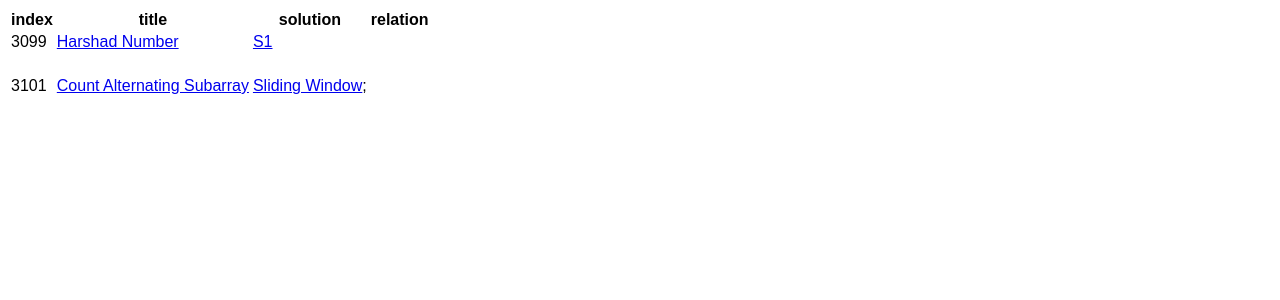
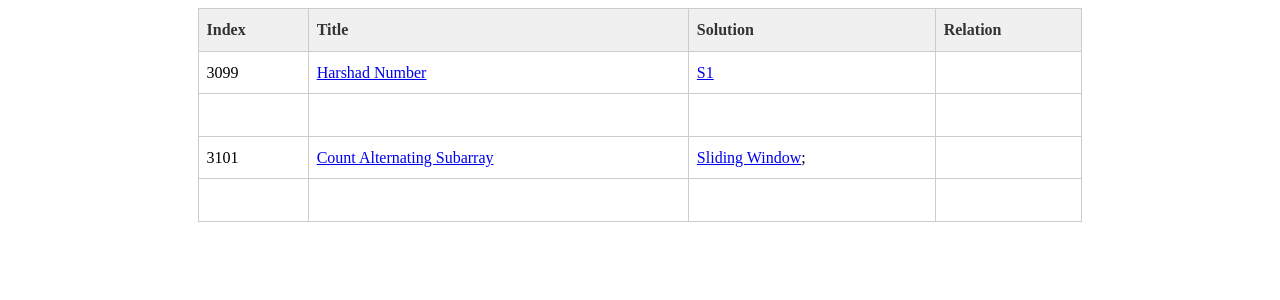
Before and after one commit to Dean-98543/dean-98543.github.io, a Jekyll site: the page built from docs/markdown/leetcode.md, in a window 1280 px wide. Shown: the top 300 px of the page. Built offline with Jekyll 4.4.1, drawn with Linux system fonts in a browser that asks for light colours.

Commit message:
Add Markdown CSS.

```diff
--- a/docs/_layouts/markdown.html
+++ b/docs/_layouts/markdown.html
@@ -4,12 +4,15 @@
   <meta charset="UTF-8">
   <meta name="viewport" content="width=device-width, initial-scale=1.0">
   <title>{{ page.title }}</title>
-  <link rel="stylesheet" href="../styles.css">
+  <link rel="stylesheet" href="../assets/leetcode_markdown.css">
 <!--  <script src="https://cdnjs.cloudflare.com/ajax/libs/mathjax/3.1.2/es5/tex-mml-chtml.min.js" crossorigin="anonymous"></script>-->
   <script src="https://polyfill.io/v3/polyfill.min.js?features=es6"></script>
   <script id="MathJax-script" async src="https://cdn.jsdelivr.net/npm/mathjax@3/es5/tex-mml-chtml.js"></script>
 </head>
 <body>
-  {{ content }}
+<!--  {{ content }}-->
+  <div class="markdown-body">
+    {{ content }}
+  </div>
 </body>
 </html>
--- /dev/null
+++ b/docs/assets/leetcode_markdown.css
@@ -0,0 +1,32 @@
+
+/* markdown.css */
+.markdown-body {
+  font-family: 'Times New Roman', sans-serif; /* 设置字体为'Times New Roman'，如果该字体不可用，则使用系统默认的无衬线字体 */
+  line-height: 1.6; /* 设置行高为1.6倍，默认行高通常是字体大小的1.2倍，这里增加行高以改善阅读体验 */
+}
+
+.markdown-body table {
+  width: 70%; /* 设置表格宽度占据父容器的100% */
+  margin-left: auto; /* 左边距设置为自动，与右边距结合用于使表格水平居中 */
+  margin-right: auto; /* 右边距设置为自动 */
+  border-collapse: collapse; /* 表格的边框会合并为一个单一的边框，而不是每个单元格有单独的边框 */
+}
+
+/*下面这样的写法是一种选择器组合用法，它允许您为多个选择器指定相同的样式规则，以避免重复编写相同的样式代码。*/
+.markdown-body table th,  /*Table Header*/
+.markdown-body table td   /*Table Data*/
+{
+  border: 1px solid #ccc; /* 设置表头和单元格的边框为1像素的灰色实线 */
+  padding: 8px; /* 在单元格内容与边框之间设置8像素的填充，增加可读性 */
+  text-align: left; /* 设置单元格内容左对齐 */
+}
+
+/* 特定于表头的样式设置 */
+.markdown-body table th {
+  background-color: #f0f0f0; /* 浅灰色背景 */
+  color: #333; /* 深灰色文字，确保文本清晰可见 */
+}
+
+.markdown-body h1, .markdown-body h2, .markdown-body h3 {
+  color: #333; /* 设置标题（h1, h2, h3）的颜色为深灰色 */
+}
--- a/docs/markdown/leetcode.md
+++ b/docs/markdown/leetcode.md
@@ -4,7 +4,7 @@ title: ggggym
 ---
 
 
-| index | title                                                        | solution                                                     | relation |
+| Index | Title                                                        | Solution                                                     | Relation |
 | ----- | ------------------------------------------------------------ | ------------------------------------------------------------ | -------- |
 | 3099  | [Harshad Number](https://leetcode.cn/problems/harshad-number/description/) | [S1](../code.html?file=LC_3099_Harshad_Number.py)            |          |
 |       |                                                              |                                                              |          |
```
Also changed, not shown: 3 other files.
